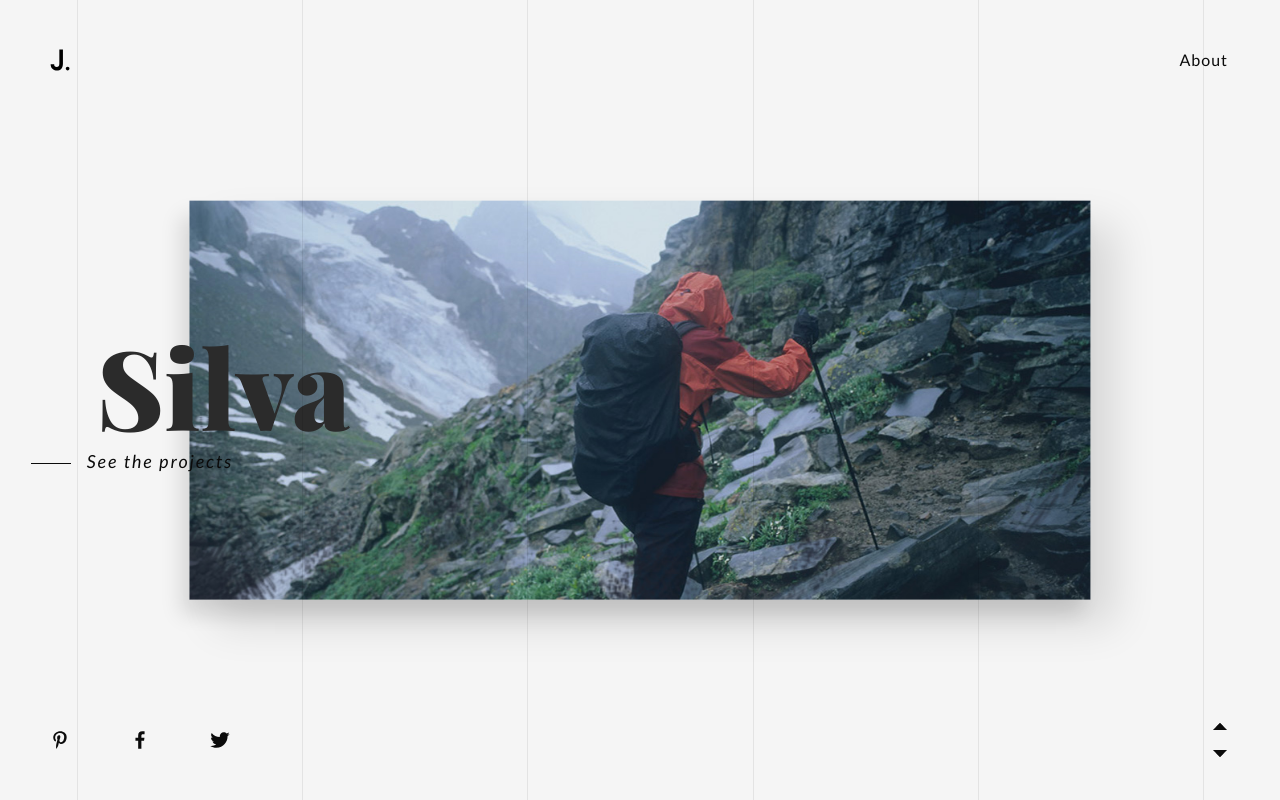
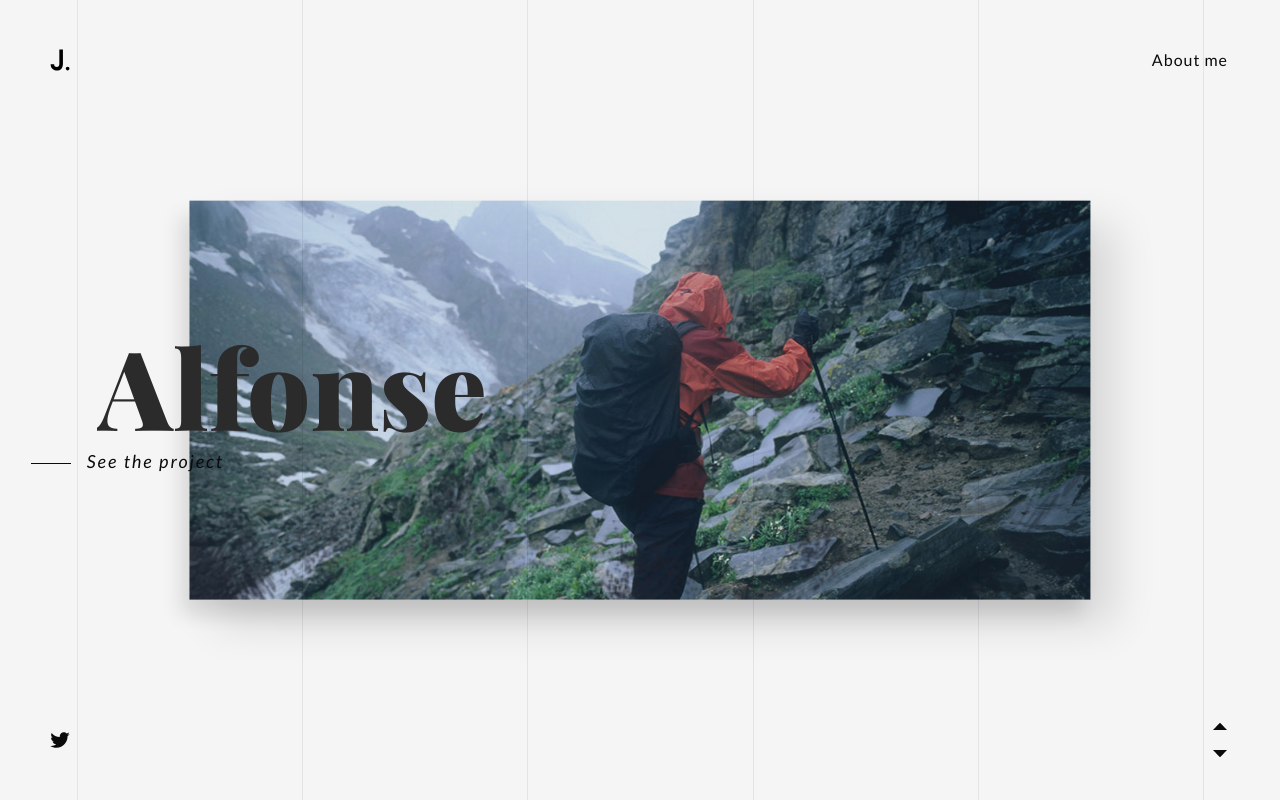
Before and after one commit to julienpiette/portfolio, a plain HTML site: page index.html in a window 1280 px wide. Drawn offline with nearby package versions, Linux system fonts and the light colour scheme.

Commit message:
Add files via upload

```diff
--- a/index.html
+++ b/index.html
@@ -51,32 +51,44 @@
       <h1><a href="index.html">Julien Piette</a></h1>
     </div>
     <div class="menu-info">
-      <a href="about.html">About
-        <span>me</span>
+      <a href="about.html">About me
       </a>
     </div>
   </header>
 
   <div id="wrapper">
-    <div class="section section-1" data-anchor="Silva"><!-- dont forget dataanchor for menu hamburger -->
+
+    <div class="section section-1" data-anchor="Alfonse"><!-- dont forget dataanchor for menu hamburger -->
+      <div class="wrapper-slide">
+          <img class="img-slide shadow" src="img/slide-alfonse.jpg">
+          <a class="t-container" target="_blank" href="https://alfonse.be">
+            <h2>
+              <span class='span1'>Alfonse</span>
+            </h2>
+            <span class="span">See the project</span>
+          </a>
+      </div>
+    </div>
+
+    <div class="section section-2" data-anchor="Silva"><!-- dont forget dataanchor for menu hamburger -->
       <div class="wrapper-slide">
           <img class="img-slide shadow" src="img/slide1.jpg">
           <a class="t-container" href="silva.html">
             <h2>
               <span class='span1'>Silva</span>
             </h2>
-            <span class="span">See the projects</span>
+            <span class="span">See the project</span>
           </a>
       </div>
     </div>
-    <div class="section section-2" data-anchor="Bim">
+    <div class="section section-3" data-anchor="Bim">
       <div class="wrapper-slide">
           <img class="img-slide shadow" src="img/slide2.jpg">
           <a class="t-container" href="bimtv.html">
             <h2>
               <span class='span1'>Bim tv</span>
             </h2>
-            <span class="span">See the projects</span>
+            <span class="span">See the project</span>
           </a>
       </div>
     </div>
@@ -88,7 +100,7 @@
             <h2>
               <span class='span1'>Isbeceren</span>
             </h2>
-            <span class="span">See the projects</span>
+            <span class="span">See the project</span>
           </a>
       </div>
     </div>
@@ -99,8 +111,6 @@
     <div class="social">
       <ul>
         <li><a href="https://www.pinterest.com/julienjcook/" target="_blank">Pinterest</a></li>
-        <li><a href="#">Facebook</a></li>
-        <li><a href="#">Twitter</a></li>
       </ul>
     </div>
     <div class="arrow-nav">
```
